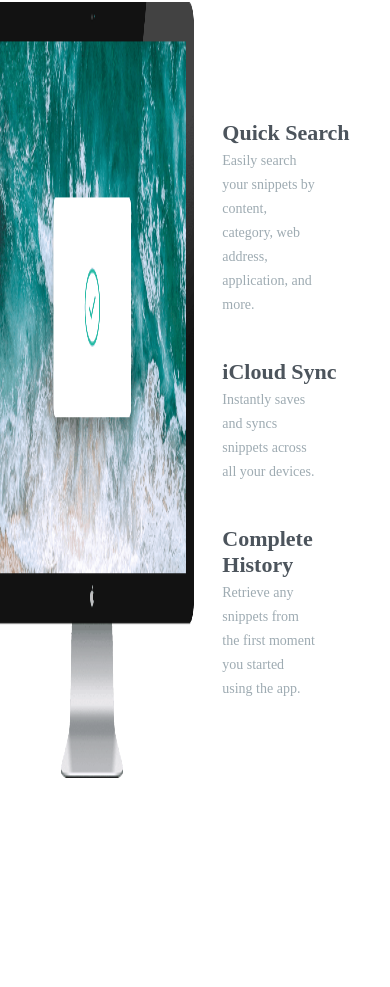
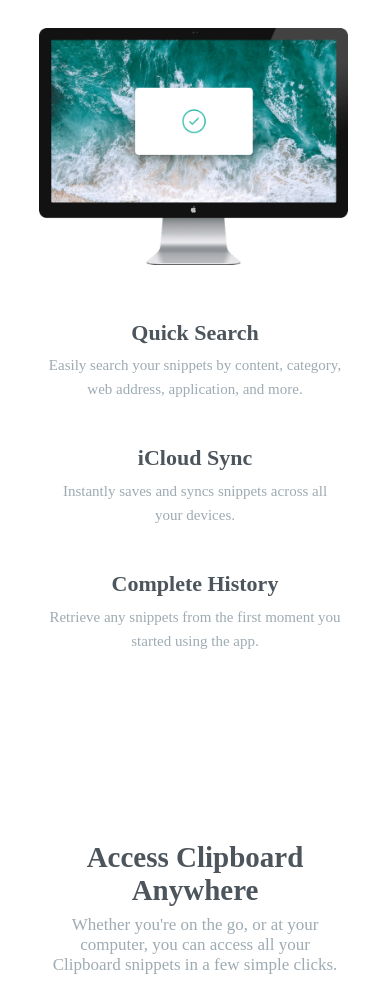
Before and after one commit to chiomaowuama/CallsApp, a plain HTML site: page index.html in a window 390 px wide. Shown: the part 1048-2035 px from the top of the page. Before the commit the page ends 1881 px from the top, so only its background shows below. Drawn offline with Linux system fonts and the light colour scheme; a web font is replaced by a local one.

Commit message:
the phone part is done

```diff
--- a/index.html
+++ b/index.html
@@ -52,6 +52,9 @@
             </div>
         </div>
     </section>
-
+    <div class="screen-text2">
+        <h1>Access Clipboard Anywhere </h1>
+        <p>Whether you're on the go, or at your computer, you can access all your Clipboard snippets in a few simple clicks.</p>
+    </div>
 </body>
 </html>
--- a/style.css
+++ b/style.css
@@ -116,7 +116,7 @@ section{
     width:40%;
 }
 /* text part for the second */
-.divright-texts{
+/* .divright-texts{
     display: flex;
     justify-content: center;
     align-items: center;
@@ -142,7 +142,7 @@ section{
     font-size: 14px;
     line-height: 1.5rem;
 
-}
+} */
 @media only screen and (min-width: 200px) and (max-width: 767px){
 
 
@@ -326,4 +326,56 @@ section{
         margin: 0px auto;
         font-size: 17px;
     }
+
+
+ /* computer side  */
+section{
+    display:flex;
+    flex-direction: column;
+    height: 100vh;
+    gap: 4%;
 }
+.computer-image{
+    width:80%;
+    margin: 5% auto;
+}
+.computer-image img{
+    width: 99%;
+    height: 92%;
+    margin-left:0;
+    margin-top: 6%;
+}
+
+.divright-texts{
+    width:100%;
+}
+/* text part for the second */
+.divright-texts{
+    display: flex;
+    justify-content: center;
+    align-items: center;
+    flex-direction: column;
+    gap: 2.5rem;
+
+}
+.screen-text3{
+    font-family: "Bai Jamjuree";
+    width:100%;
+    text-align: center;
+    margin-bottom: 1%;
+}
+.screen-text3 h5{
+    font-size: 22px;
+    color:#4C545C;
+    font-weight:600;
+    color:#4C545C;
+    margin-bottom: 2%;
+}
+.screen-text3 p{
+    color:#9EABB2;
+    width:75%;
+    font-size: 15px;
+    line-height: 1.5rem;
+    margin: 0 auto;
+}
+}
```
